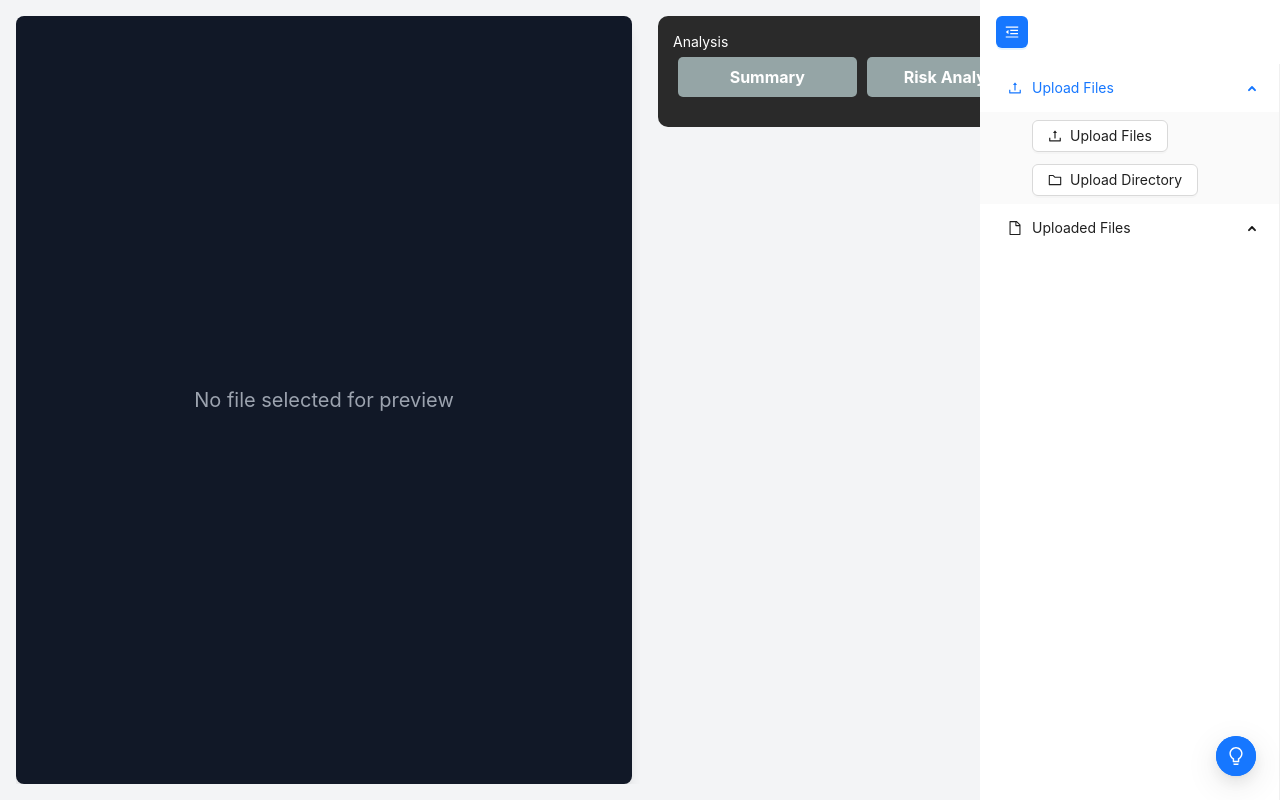
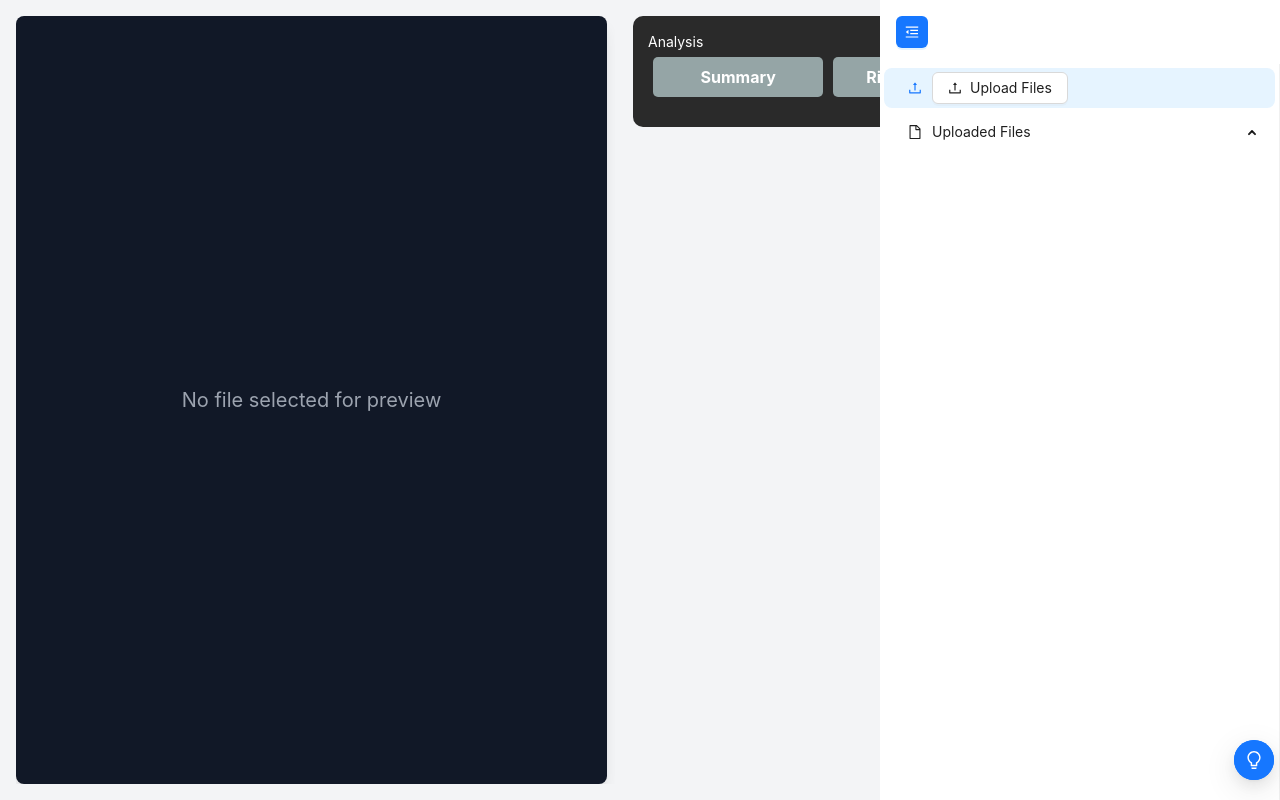
Before and after one commit to sajalshlan/mikerossFrontend, a React (Create React App) app: page / in a window 1280 px wide. Built offline with nearby package versions, Linux system fonts and the light colour scheme.

Commit message:
file uploader section state management half way

```diff
--- a/src/api.js
+++ b/src/api.js
@@ -37,6 +37,7 @@ export const performConflictCheck = async (texts) => {
     return null;
   }
 };
+
 export const uploadFile = async (file) => {
   try {
     const formData = new FormData();
@@ -45,10 +46,10 @@ export const uploadFile = async (file) => {
       method: 'POST',
       body: formData,
     });
-    const rawResponse = await response.text();
-    // console.log('[API] Raw API response:', rawResponse);
-    const result = JSON.parse(rawResponse);
-    // console.log('[API] Parsed API response:', result);
+    if (!response.ok) {
+      throw new Error(`HTTP error! status: ${response.status}`);
+    }
+    const result = await response.json();
     if (result.success) {
       return result;
     } else {
--- a/src/components/ChatWidget.js
+++ b/src/components/ChatWidget.js
@@ -79,7 +79,7 @@ const ChatWidget = ({ extractedTexts }) => {
       <FloatButton.Group
         trigger="click"
         type="primary"
-        style={{ right: 24, bottom: 24 }}
+        style={{ right: 6, bottom: 20 }}
         icon={<BulbOutlined />}
       >
         <Tooltip title="Chat with AI" placement="left">
--- a/src/components/FileUploader.js
+++ b/src/components/FileUploader.js
@@ -1,23 +1,28 @@
-import React, { useState } from 'react';
-import { Menu, Upload, Button, Checkbox, Progress, message } from 'antd';
+import React, { useState, useEffect } from 'react';
+import { Menu, Upload, Button, Progress, message, Tooltip } from 'antd';
 import { UploadOutlined, FolderOutlined, DeleteOutlined, FileOutlined, MenuFoldOutlined, MenuUnfoldOutlined } from '@ant-design/icons';
 
 const FileUploader = ({ onFileUpload, files, isFileProcessing, onRemoveFile, onCheckedFilesChange, isAnalysisInProgress, onFileSelection, collapsed, setCollapsed }) => {
-  const [selectedFiles, setSelectedFiles] = useState({})
+  const [selectedFiles, setSelectedFiles] = useState({});
+
+  useEffect(() => {
+    // Initialize selectedFiles based on the isChecked property of each file
+    const initialSelectedFiles = Object.entries(files).reduce((acc, [fileName, file]) => {
+      acc[fileName] = file.isChecked || false;
+      return acc;
+    }, {});
+    setSelectedFiles(initialSelectedFiles);
+  }, [files]);
 
   const handleFileChange = (info) => {
+    console.log('FileUploader: handleFileChange called', info);
     const { fileList } = info;
     const newFiles = fileList.map(file => file.originFileObj);
+    console.log('FileUploader: newFiles', newFiles);
     onFileUpload(newFiles);
   };
 
-  const handleDirectoryUpload = (info) => {
-    const { fileList } = info;
-    const newFiles = fileList.map(file => file.originFileObj);
-    onFileUpload(newFiles);
-  };
-
-  const handleCheckboxChange = (fileName) => {
+  const handleFileSelection = (fileName) => {
     const newSelectedFiles = { ...selectedFiles, [fileName]: !selectedFiles[fileName] };
     setSelectedFiles(newSelectedFiles);
     onCheckedFilesChange(newSelectedFiles);
@@ -37,20 +42,10 @@ const FileUploader = ({ onFileUpload, files, isFileProcessing, onRemoveFile, onC
     beforeUpload: () => false,
   };
 
-  const directoryProps = {
-    ...uploadProps,
-    directory: true,
-    onChange: handleDirectoryUpload,
-  };
-
   const menuItems = [
     {
       key: 'upload',
       icon: <UploadOutlined />,
-      label: 'Upload Files',
-      children: [
-        {
-          key: 'uploadFiles',
       label: (
         <Upload {...uploadProps}>
           <Button icon={<UploadOutlined />} disabled={isFileProcessing}>
@@ -60,53 +55,40 @@ const FileUploader = ({ onFileUpload, files, isFileProcessing, onRemoveFile, onC
       ),
     },
     {
-          key: 'uploadDirectory',
-          label: (
-            <Upload {...directoryProps}>
-              <Button icon={<FolderOutlined />} disabled={isFileProcessing}>
-                Upload Directory
-              </Button>
-            </Upload>
-          ),
-        },
-      ],
-    },
-    {
       key: 'files',
       icon: <FileOutlined />,
       label: 'Uploaded Files',
-      children: Object.entries(files).map(([fileName, file]) => ({
+      children: Object.entries(files).map(([fileName, file]) => {
+        return {
           key: fileName,
           label: (
+            <div className="flex flex-col w-full">
               <div className="flex items-center justify-between w-full">
-            <div className="flex items-center space-x-2">
-              <Checkbox
-                checked={selectedFiles[fileName] || false}
-                onChange={() => handleCheckboxChange(fileName)}
-                disabled={isAnalysisInProgress}
+                <div className="flex items-center space-x-2 flex-grow min-w-0">
+                  <Tooltip title="Preview file">
+                    <FileOutlined
+                      onClick={() => onFileSelection(fileName)}
+                      className="cursor-pointer text-blue-400 hover:text-blue-600 transition-colors duration-200 flex-shrink-0"
                     />
+                  </Tooltip>
                   <span
-                onClick={() => onFileSelection(fileName)}
-                className="cursor-pointer hover:text-blue-400 transition-colors duration-200"
+                    onClick={() => handleFileSelection(fileName)}
+                    className={`cursor-pointer hover:text-blue-400 transition-colors duration-200 truncate ${selectedFiles[fileName] ? 'font-bold text-blue-500' : ''}`}
                   >
                     {fileName}
                   </span>
                 </div>
-            <div className="flex items-center space-x-2">
-              {file.progress && file.progress.percent < 100 && (
-                <Progress percent={file.progress.percent} size="small" className="w-16" />
-              )}
-              <Button
+                <Tooltip title="Delete file">
+                  <DeleteOutlined
                     onClick={() => handleRemoveFile(fileName)}
-                disabled={isAnalysisInProgress}
-                danger
-                icon={<DeleteOutlined />}
-                size="small"
+                    className="cursor-pointer text-red-400 hover:text-red-600 transition-colors duration-200 flex-shrink-0 ml-2"
                   />
+                </Tooltip>
               </div>
             </div>
           ),
-      })),
+        };
+      }),
     },
   ];
 
@@ -123,7 +105,6 @@ const FileUploader = ({ onFileUpload, files, isFileProcessing, onRemoveFile, onC
         defaultOpenKeys={['upload', 'files']}
         mode="inline"
         theme="light"
-        inlineCollapsed={collapsed}
         items={menuItems}
         className="flex-grow"
       />
--- a/src/components/LegalAnalyzer.js
+++ b/src/components/LegalAnalyzer.js
@@ -25,6 +25,7 @@ const LegalAnalyzer = () => {
   });
   const [selectedFile, setSelectedFile] = useState(null);
   const [collapsed, setCollapsed] = useState(false);
+  const siderRef = useRef(null);
 
   useEffect(() => {
     const link = document.querySelector("link[rel*='icon']") || document.createElement('link');
@@ -34,54 +35,47 @@ const LegalAnalyzer = () => {
     document.getElementsByTagName('head')[0].appendChild(link);
   }, []);
 
+  useEffect(() => {
+    const handleClickOutside = (event) => {
+      if (siderRef.current && !siderRef.current.contains(event.target) && !collapsed) {
+        setCollapsed(true);
+      }
+    };
+
+    document.addEventListener('mousedown', handleClickOutside);
+    return () => {
+      document.removeEventListener('mousedown', handleClickOutside);
+    };
+  }, [collapsed]);
+
   const handleCheckedFilesChange = (newCheckedFiles) => {
     setFiles(prev => {
       const updatedFiles = { ...prev };
-      Object.keys(newCheckedFiles).forEach(fileName => {
-        if (updatedFiles[fileName]) {
-          updatedFiles[fileName].isChecked = newCheckedFiles[fileName];
-        }
+      Object.keys(updatedFiles).forEach(fileName => {
+        updatedFiles[fileName] = {
+          ...updatedFiles[fileName],
+          isChecked: newCheckedFiles[fileName] || false
+        };
       });
       return updatedFiles;
     });
   };
 
   const handleFileUpload = async (newFiles) => {
+    console.log('LegalAnalyzer: handleFileUpload started', newFiles);
     setIsFileProcessing(true);
+    // Initialize updatedFiles with only the new files
+    const updatedFiles = Object.fromEntries(
+      newFiles.map(file => [file.name, { file, isChecked: false }])
+    );
 
-    const updatedFiles = { ...files };
-
-    for (const file of newFiles) {
-      updatedFiles[file.name] = {
-        file,
-        progress: { percent: 0, status: 'uploading' },
-        isChecked: false
-      };
-    }
-
-    setFiles(updatedFiles);
+    console.log('LegalAnalyzer: updatedFiles', updatedFiles);
 
     for (const file of newFiles) {
       try {
-        // Simulate file upload progress
-        let percent = 0;
-        const interval = setInterval(() => {
-          percent += 10;
-          setFiles(prevFiles => ({
-            ...prevFiles,
-            [file.name]: {
-              ...prevFiles[file.name],
-              progress: { percent, status: percent < 100 ? 'uploading' : 'done' }
-            }
-          }));
-          if (percent >= 100) {
-            clearInterval(interval);
-          }
-        }, 200);
-
+        console.log('----------------------------------', file);
         const result = await uploadFile(file);
-        clearInterval(interval); // Clear interval when upload is complete
-
+        console.log('----------------------------------', result);
         if (result.success) {
           if (result.files) {
             // Handle ZIP file or multiple files
@@ -89,7 +83,6 @@ const LegalAnalyzer = () => {
               updatedFiles[filename] = {
                 ...updatedFiles[filename],
                 extractedText: fileData.content,
-                progress: { percent: 100, status: 'complete' },
                 base64: fileData.base64
               };
             });
@@ -99,20 +92,20 @@ const LegalAnalyzer = () => {
               updatedFiles[file.name] = {
                 ...updatedFiles[file.name],
                 extractedText: result.text,
-                progress: { percent: 100, status: 'complete' },
                 base64: result.base64
               };
             }
           }
-        } else {
-          updatedFiles[file.name].progress = { percent: 100, status: 'error' };
         }
       } catch (error) {
-        updatedFiles[file.name].progress = { percent: 100, status: 'error' };
+        console.error(`Error uploading file ${file.name}:`, error);
       }
     }
 
-    setFiles(updatedFiles);
+    // Merge the new files with existing files
+    setFiles(prevFiles => ({...prevFiles, ...updatedFiles}));
+
+    console.log('LegalAnalyzer: final files', updatedFiles);
     setIsFileProcessing(false);
   };
 
@@ -272,15 +265,16 @@ const LegalAnalyzer = () => {
           </div>
         </Content>
         <Sider
-          width={300}
+          ref={siderRef}
+          width={400}
           theme="light"
           collapsible
           collapsed={collapsed}
           onCollapse={setCollapsed}
           reverseArrow={true}
           trigger={null}
-          collapsedWidth={50}
-          style={{ position: 'fixed', right: 0, top: 0, bottom: 0, zIndex: 1000 }}
+          collapsedWidth={55}
+          style={{ position: 'fixed', right: 0, top: 0, bottom: 0, zIndex: 999 }}
         >
           <FileUploader
             onFileUpload={handleFileUpload}
--- a/src/styles/App.css
+++ b/src/styles/App.css
@@ -702,3 +702,16 @@ h2 {
     transform: translateY(-10px);
   }
 }
+
+.ant-layout-content {
+  margin-right: 50px; /* This accounts for the collapsed Sider */
+  transition: margin-right 0.2s;
+}
+
+.ant-layout-sider-collapsed + .ant-layout-content {
+  margin-right: 50px;
+}
+
+.ant-layout-sider:not(.ant-layout-sider-collapsed) + .ant-layout-content {
+  margin-right: 400px; /* This accounts for the expanded Sider */
+}
```
Lines whose indentation alone changed are shown as unchanged.
